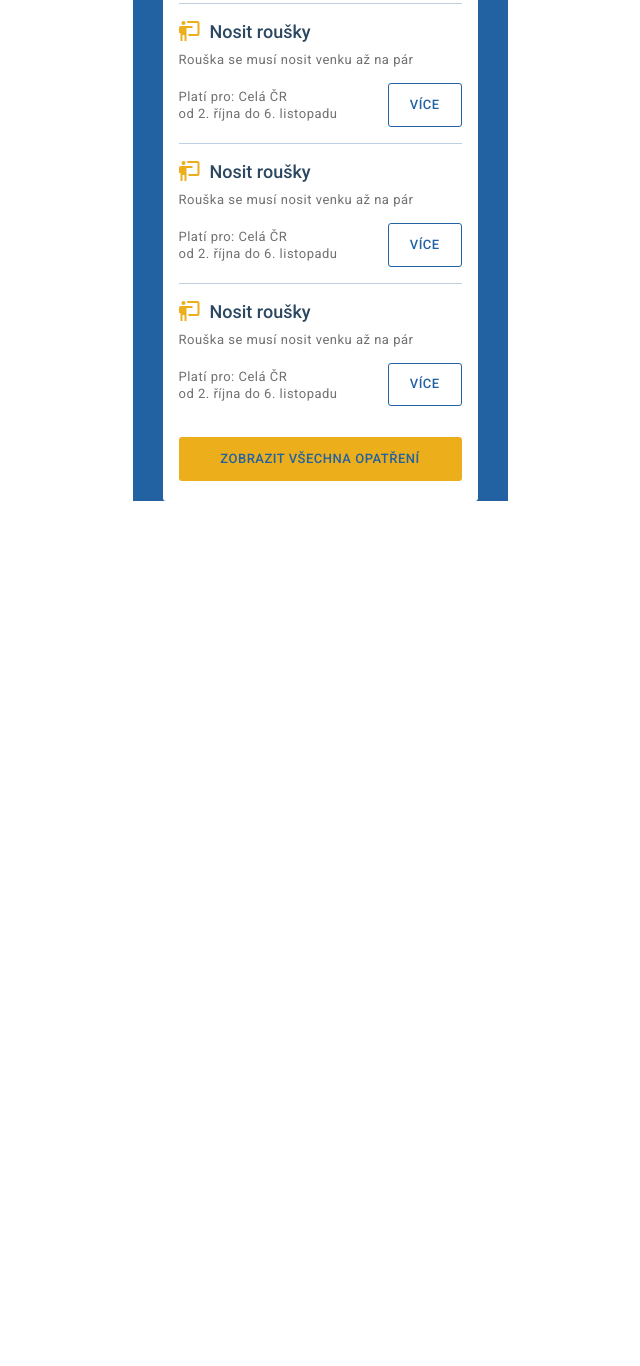
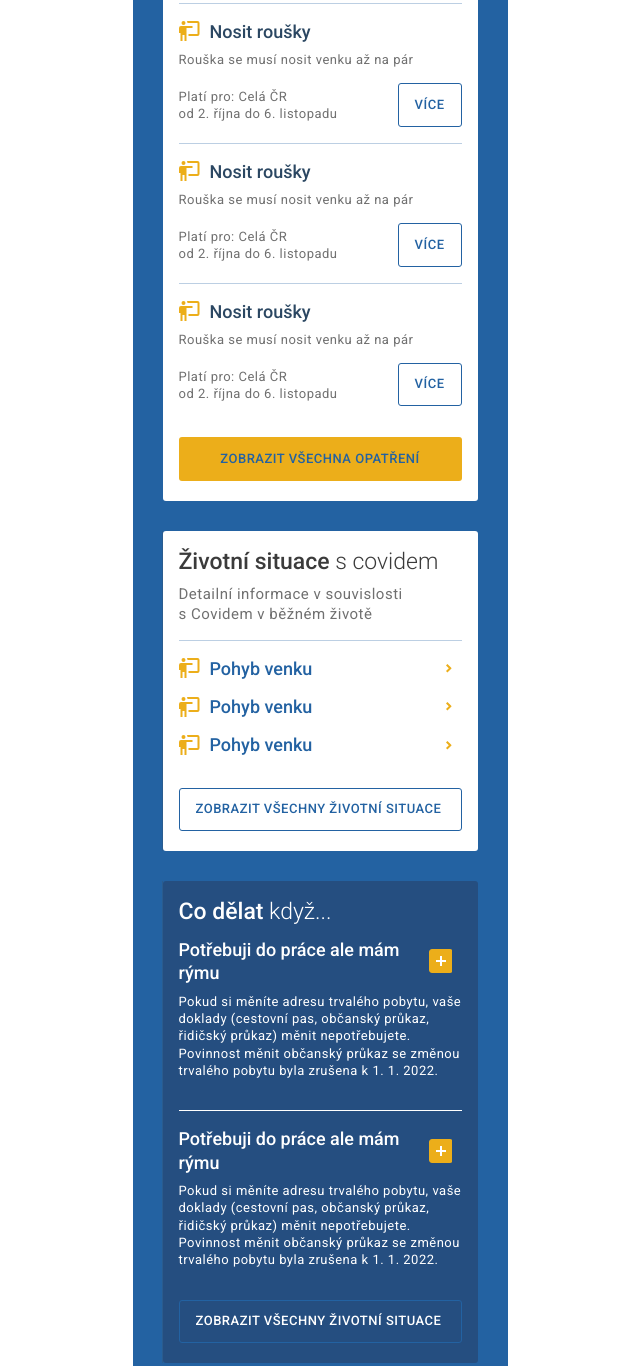
Before and after one commit to Vesely/informacni-web-ceska-prototype, a website: page index.html in a window 1280 px wide. Shown: the part 403-1769 px from the top of the page, without its empty margins (320-960 px from the left). Before the commit the page ends 904 px from the top, so only its background shows below. Drawn offline with Linux system fonts and the light colour scheme.

Commit message:
Add more boxes to homepage, add svg footer placeholder

```diff
--- a/index.html
+++ b/index.html
@@ -7,9 +7,8 @@
     <meta name="viewport" content="width=375, initial-scale=1, shrink-to-fit=no">
 
     <!--<link rel="stylesheet" media="screen" href="https://designsystem.gov.cz/assets/mv/css/front.css">-->
-    <link rel="stylesheet" media="screen" href="/front.css">
-    <link rel="stylesheet" media="screen" href="/dist/css/styles.css">
-    <link href="https://fonts.googleapis.com/css2?family=Roboto:wght@100;300;400;500;700;900&display=swap" rel="stylesheet">
+    <link rel="stylesheet" media="screen" href="front.css">
+    <link rel="stylesheet" media="screen" href="dist/css/styles.css">
 </head>
 <body class="page page--homepage">
     <div class="header">
@@ -35,7 +34,7 @@
         </div>
     </div>
 
-    <main>
+    <main class="pb-2">
         <div class="hero">
             <div class="container">
                 <p class="text-center">
@@ -45,7 +44,7 @@
         </div>
 
         <div class="container">
-            <div class="box">
+            <div class="box mb-2">
                 <h2>
                     <strong>Aktuální</strong> opatření
                 </h2>
@@ -117,8 +116,94 @@
                     Zobrazit všechna opatření
                 </a>
             </div>
+
+            <div class="box mb-2">
+                <h2>
+                    <strong>Životní situace</strong> s covidem
+                </h2>
+                <p>
+                    Detailní informace v souvislosti s Covidem v běžném životě
+                </p>
+
+                <div class="box__section">
+                    <h3 class="mb-1">
+                        <a href="#" class="d-flex align-items-center justify-content-between">
+                            <span class="d-flex align-items-center">
+                                <svg width="21" height="20" fill="none" xmlns="http://www.w3.org/2000/svg"><path d="M18.5 15a2 2 0 002-2V2a2 2 0 00-2-2H7.96c.35.61.54 1.3.54 2h10v11h-9v2h9zm-5-10v2h-6v13h-2v-6h-2v6h-2v-8H0V7a2 2 0 012-2h11.5zm-7-3a2 2 0 11-4 0 2 2 0 014 0z" fill="#ECAE1A"/></svg>
+                                <span class="color-blue">Pohyb venku</span>
+                            </span>
+                            <svg width="6" height="9" fill="none" xmlns="http://www.w3.org/2000/svg"><path d="M2.828 4.243L0 7.07l1.414 1.414 2.829-2.828 1.414-1.414-1.414-1.415L1.414 0 0 1.414l2.828 2.829z" fill="#ECAE1A"/></svg>
+                        </a>
+                    </h3>
+                    <h3 class="mb-1">
+                        <a href="#" class="d-flex align-items-center justify-content-between">
+                            <span class="d-flex align-items-center">
+                                <svg width="21" height="20" fill="none" xmlns="http://www.w3.org/2000/svg"><path d="M18.5 15a2 2 0 002-2V2a2 2 0 00-2-2H7.96c.35.61.54 1.3.54 2h10v11h-9v2h9zm-5-10v2h-6v13h-2v-6h-2v6h-2v-8H0V7a2 2 0 012-2h11.5zm-7-3a2 2 0 11-4 0 2 2 0 014 0z" fill="#ECAE1A"/></svg>
+                                <span class="color-blue">Pohyb venku</span>
+                            </span>
+                            <svg width="6" height="9" fill="none" xmlns="http://www.w3.org/2000/svg"><path d="M2.828 4.243L0 7.07l1.414 1.414 2.829-2.828 1.414-1.414-1.414-1.415L1.414 0 0 1.414l2.828 2.829z" fill="#ECAE1A"/></svg>
+                        </a>
+                    </h3>
+                    <h3 class="mb-1">
+                        <a href="#" class="d-flex align-items-center justify-content-between">
+                            <span class="d-flex align-items-center">
+                                <svg width="21" height="20" fill="none" xmlns="http://www.w3.org/2000/svg"><path d="M18.5 15a2 2 0 002-2V2a2 2 0 00-2-2H7.96c.35.61.54 1.3.54 2h10v11h-9v2h9zm-5-10v2h-6v13h-2v-6h-2v6h-2v-8H0V7a2 2 0 012-2h11.5zm-7-3a2 2 0 11-4 0 2 2 0 014 0z" fill="#ECAE1A"/></svg>
+                                <span class="color-blue">Pohyb venku</span>
+                            </span>
+                            <svg width="6" height="9" fill="none" xmlns="http://www.w3.org/2000/svg"><path d="M2.828 4.243L0 7.07l1.414 1.414 2.829-2.828 1.414-1.414-1.414-1.415L1.414 0 0 1.414l2.828 2.829z" fill="#ECAE1A"/></svg>
+                        </a>
+                    </h3>
+                </div>
+
+
+                <a href="#" class="btn btn-outline-primary btn-outline-yellow btn-block btn-sm">
+                    Zobrazit všechny životní situace
+                </a>
+            </div>
+
+            <div class="box box--blue-dark">
+                <h2>
+                    <strong>Co dělat</strong> když...
+                </h2>
+
+                <div class="box__section mb-1">
+                    <h3>
+                        <a href="#" class="d-flex align-items-center justify-content-between">
+                            Potřebuji do práce ale mám rýmu
+                           <svg width="24" height="24" fill="none" xmlns="http://www.w3.org/2000/svg"><rect x=".5" y=".5" width="23" height="23" rx="2.5" fill="#ECAE1A" stroke="#ECAE1A"/><path stroke="#fff" stroke-width="2" d="M12 7v10M7 12h10"/></svg>
+                        </a>
+                    </h3>
+                    <p>
+                        Pokud si měníte adresu trvalého pobytu, vaše doklady (cestovní pas, občanský průkaz, řidičský průkaz) měnit nepotřebujete. Povinnost měnit občanský průkaz se změnou trvalého pobytu byla zrušena k 1. 1. 2022.
+                    </p>
+                </div>
+
+                <div class="box__section mb-1">
+                    <h3>
+                        <a href="#" class="d-flex align-items-center justify-content-between">
+                            Potřebuji do práce ale mám rýmu
+                           <svg width="24" height="24" fill="none" xmlns="http://www.w3.org/2000/svg"><rect x=".5" y=".5" width="23" height="23" rx="2.5" fill="#ECAE1A" stroke="#ECAE1A"/><path stroke="#fff" stroke-width="2" d="M12 7v10M7 12h10"/></svg>
+                        </a>
+                    </h3>
+                    <p>
+                        Pokud si měníte adresu trvalého pobytu, vaše doklady (cestovní pas, občanský průkaz, řidičský průkaz) měnit nepotřebujete. Povinnost měnit občanský průkaz se změnou trvalého pobytu byla zrušena k 1. 1. 2022.
+                    </p>
+                </div>
+
+
+                <a href="#" class="btn btn-outline-primary btn-outline-yellow btn-block btn-sm">
+                    Zobrazit všechny životní situace
+                </a>
+            </div>
         </div>
     </main>
 
+
+    <footer>
+        <img src="images/footer.svg">
+    </footer>
+
+    <link href="https://fonts.googleapis.com/css2?family=Roboto:wght@100;300;400;500;700;900&display=swap" rel="stylesheet">
+
 </body>
 </html>
--- a/scss/components/_box.scss
+++ b/scss/components/_box.scss
@@ -26,10 +26,44 @@
             svg {
                 margin-right: 10px;
             }
+
+            a {
+                text-decoration: none;
+            }
         }
 
         p {
             font-size: 13px;
         }
     }
+
+    &--blue-dark {
+        background: $theme-blue-dark;
+        color: $white;
+
+        .box__section {
+            border-top-color: $white;
+
+            &:first-of-type {
+                border-top: 0;
+                padding-top: 4px;
+            }
+        }
+
+        h2 {
+            color: $white;
+        }
+
+        h3 {
+            color: $white;
+        }
+
+        a {
+            color: $white !important;
+        }
+
+        p {
+            color: $white;
+        }
+    }
 }
--- a/scss/components/_button.scss
+++ b/scss/components/_button.scss
@@ -5,5 +5,6 @@
 
     &.btn-sm {
         font-size: 13px;
+        padding: 0.7rem 1rem;
     }
 }
```
Also changed, not shown: dist/css/styles.css, images/footer.svg (added), scss/_base.scss (line endings or trailing spaces), 1 other file.
